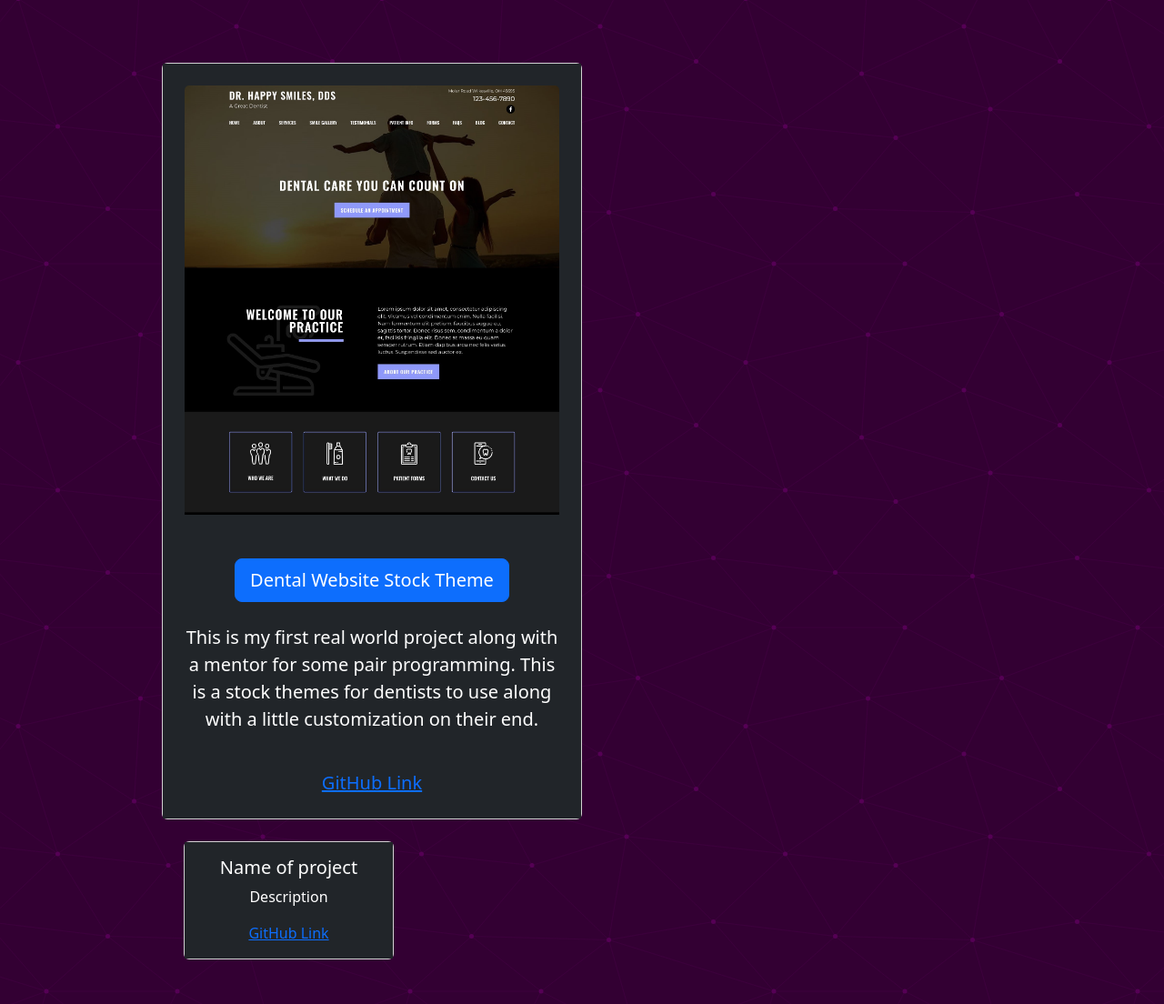
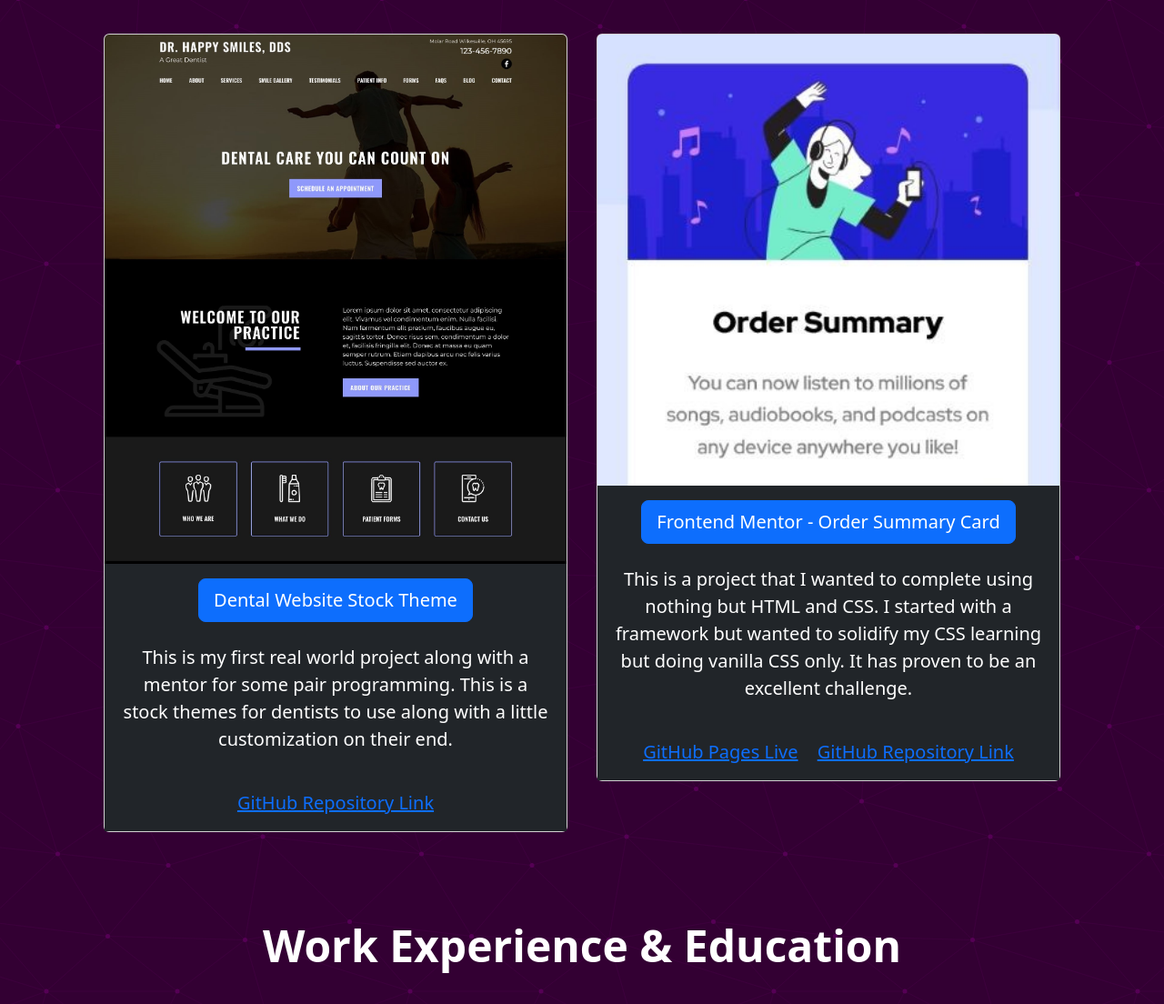
Before and after one commit to CraftyBecky/Portfolio, a plain HTML site: page index.html in a window 1280 px wide. Shown: the part 1981-3085 px from the top of the page at 91% size. Drawn offline with nearby package versions, Linux system fonts and the light colour scheme.

Commit message:
WIP - Project images added

```diff
--- a/index.html
+++ b/index.html
@@ -73,7 +73,7 @@
             <section id="experience" class="section-wrap">
                 <div class="container contain-fluid">
                     <h2 class="section-headline fw-semibold text-center display-5 mt-5">Techonologies & Other Skills</h2>
-                    <div class="row d-flex justify-content-evenly align-content-center lead">
+                    <div class="row d-flex justify-content-evenly align-content-evenly lead">
                         <div class="technologies col-6 col-lg-auto m-5">
                             <h3 class="section-subheadline"></i>Code Skills</h3>
                             <ul class="list-unstyled">
@@ -104,27 +104,25 @@
             <section id="projects" class="section-wrap">
                 <div class="container container-fluid">
                     <h2 class="section-headline fw-semibold text-center display-5 mt-5">Projects</h2>
-                    <div class="row g-5 m-5">
+                    <div class="flex-row d-flex justify-content-center align-content-around flex-wrap g-5 p-3">
                         <!-- GDW card -->
-                        <div class="col-6 m-4">
-                            <div class="card text-center lead">
-                                <div class="card-body bg-dark p-4">
-                                    <img src="./images/ST2-lavender-small.jpg" class="card-img-top pb-5" alt="small screen shot of a webpage">
+                        <div class="col-lg-6 align-items-center p-3">
+                            <div class="card text-center lead mb-3">
+                                <img src="./images/ST2-lavender-small.jpg" class="card-img-top" alt="Small screen shot of a webpage">
+                                <div class="card-body bg-dark">
                                     <!-- Button trigger modal -->
-                                <button type="button" class="btn btn-primary btn-lg" data-bs-toggle="modal" data-bs-target="#exampleModal">
-                                    Dental Website Stock Theme
-                                </button>
+                                    <button type="button" class="btn btn-primary btn-lg" data-bs-toggle="modal" data-bs-target="#exampleModal">
+                                        Dental Website Stock Theme
+                                    </button>
                                 <!-- Modal -->
                                 <div class="modal fade" id="exampleModal" tabindex="-1" role="dialog" aria-labelledby="exampleModalLabel" aria-hidden="true">
                                     <div class="modal-dialog modal-xl" role="document">
                                       <div class="modal-content">
                                         <div class="modal-header">
-                                          <h5 class="modal-title" id="exampleModalLabel">Dental Website Stock Theme</h5>
-
                                         </div>
                                         <!-- Modal body with image -->
                                         <div class="modal-body">
-                                          <img src="./images/ST2-lavender.jpg" class="img-fluid modal-image" alt="fullsize screen shot of a webpage">
+                                          <img src="./images/ST2-lavender.jpg" class="img-fluid modal-image" alt="Fullsize screen shot of a webpage">
                                         </div>
                                         <div class="modal-footer">
                                           <button type="button" class="btn btn-secondary" data-bs-dismiss="modal">Close</button>
@@ -132,20 +130,40 @@
                                       </div>
                                     </div>
                                   </div>
-                                    <!-- <h5 class="card-title pt-4 pb-3">Dental Website Stock Theme</h5> -->
                                     <p class="card-text pt-4 pb-4">This is my first real world project along with a mentor for some pair programming. This is a stock themes for dentists to use along with a little customization on their end.</p>
-                                    <a href="#" class="card-link">GitHub Link</a>
+                                    <a href="#" class="card-link">GitHub Repository Link</a>
                                 </div>
                             </div>
+                        </div>
 
                         <!-- Next project -->
-                        <div class="col-6 m-4">
-                            <div class="card text-center">
-                                <img src="" class="card-img-top" alt="">
+                        <div class="col-lg-6 align-items-center p-3">
+                            <div class="card text-center mb-3 lead">
+                                <img src="./images/summary-mobile-small.jpg" class="card-img-top" alt="A smiling cartoon girl holding an mp3 player dancing with an order summary">
                                 <div class="card-body bg-dark">
-                                    <h5 class="card-title">Name of project</h5>
-                                    <p class="card-text">Description</p>
-                                    <a href="#" class="card-link">GitHub Link</a>
+                                    <!-- Button trigger modal -->
+                                    <button type="button" class="btn btn-primary btn-lg" data-bs-toggle="modal" data-bs-target="#exampleModal">
+                                        Frontend Mentor - Order Summary Card
+                                    </button>
+                                <!-- Modal -->
+                                <div class="modal fade" id="exampleModal" tabindex="-1" role="dialog" aria-labelledby="exampleModalLabel" aria-hidden="true">
+                                    <div class="modal-dialog modal-xl" role="document">
+                                      <div class="modal-content">
+                                        <div class="modal-header">
+                                        </div>
+                                        <!-- Modal body with image -->
+                                        <div class="modal-body">
+                                            <img src="./images/summary-desktop.jpg" class="img-fluid modal-image" alt="Mobile version of the summary card">
+                                        </div>
+                                        <div class="modal-footer">
+                                          <button type="button" class="btn btn-secondary" data-bs-dismiss="modal">Close</button>
+                                        </div>
+                                      </div>
+                                    </div>
+                                  </div>
+                                    <p class="card-text  pt-4 pb-4">This is a project that I wanted to complete using nothing but HTML and CSS. I started with a framework but wanted to solidify my CSS learning but doing vanilla CSS only. It has proven to be an excellent challenge.</p>
+                                    <a href="#" class="card-link">GitHub Pages Live</a>
+                                    <a href="#" class="card-link">GitHub Repository Link</a>
                                 </div>
                             </div>
                         </div>
```
Also changed, not shown: images/ST2-lavender-small-edit.jpg (added), images/summary-desktop.jpg (added), images/summary-mobile-edit.jpg (added), images/summary-mobile-small.jpg (added), images/summary-mobile.jpg (added).
